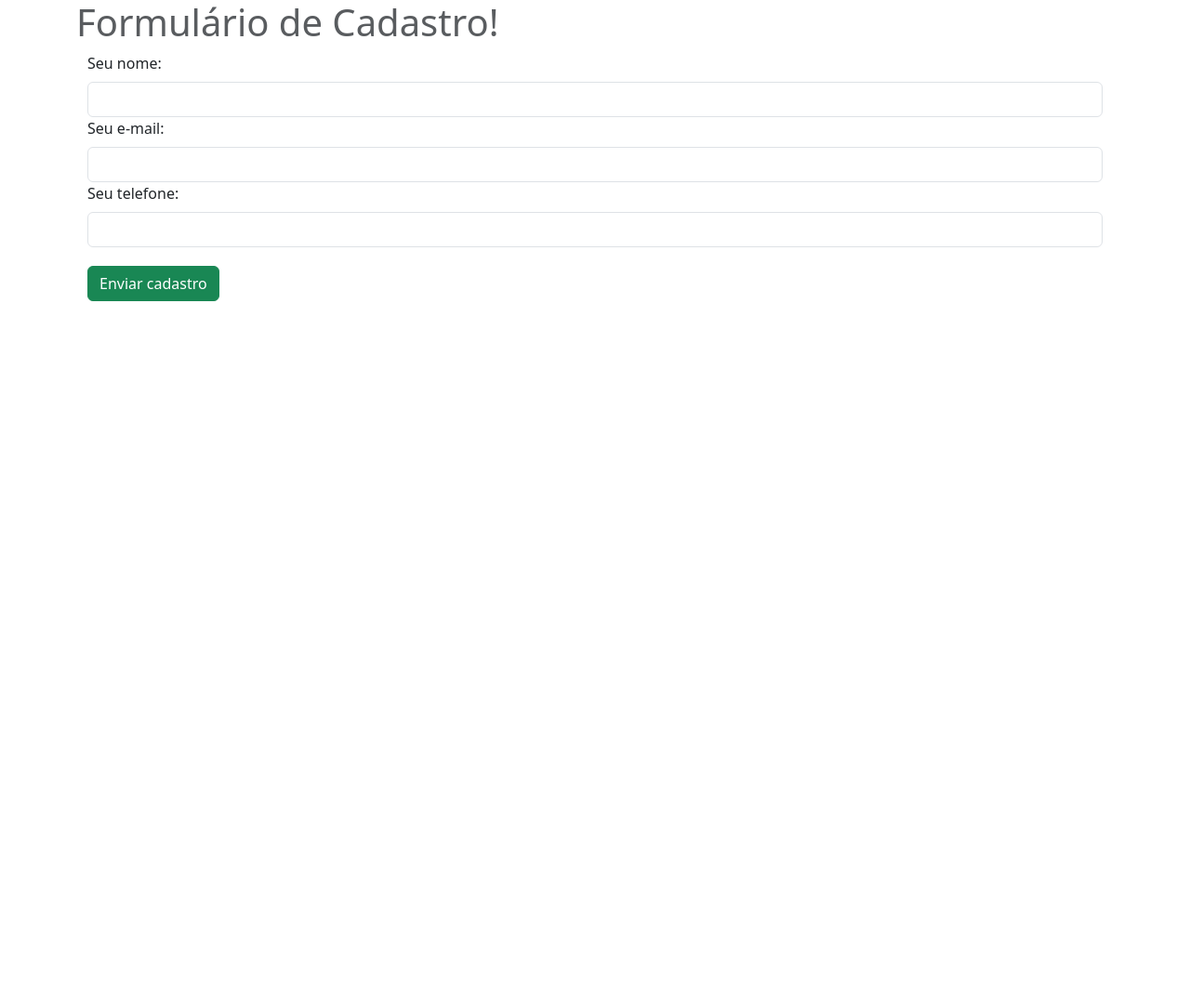
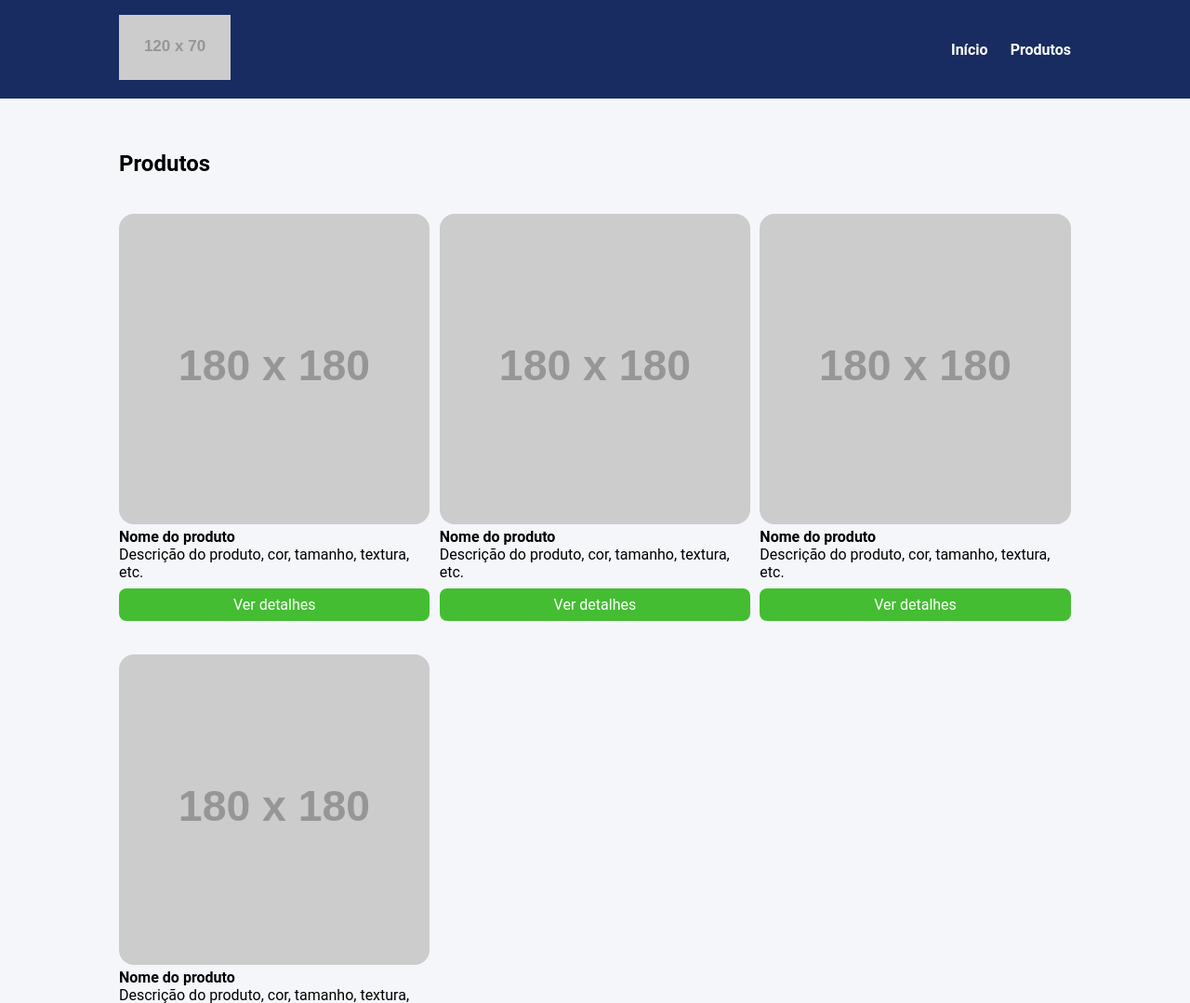
Before and after one commit to fabiobignoto/curso_ebac_frontend, a website: page index.html in a window 1280 px wide. Shown: the top 1079 px of the page at 93% size. Before the commit the page ends 800 px from the top, so only its background shows below. Drawn offline with nearby package versions, Linux system fonts and the light colour scheme; placeholder pictures from the web are drawn by us.

Commit message:
Commit inicial dos arquivos

```diff
--- /dev/null
+++ b/M15_styles.css
@@ -0,0 +1,102 @@
+* {
+    margin: 0;
+    padding: 0;
+    box-sizing: border-box;
+    font-family: Roboto, sans-serif;
+}
+
+body {
+    background-color: #f5f6fa;
+}
+
+li {
+    list-style: none;
+}
+
+.container {
+    max-width: 1024px;
+    width: 100%;
+    margin: 0 auto;
+}
+
+header {
+    background-color: #182C61;
+    position: sticky;
+    top: 0;
+    left: 0;
+}
+
+header .container {
+    display: flex;
+    justify-content: space-between;
+    align-items: center;
+    padding: 16px 0;
+}
+
+.menu {
+    display: flex;
+}
+
+.menu li {
+    font-weight: bold;
+    margin-left: 24px;
+}
+
+.menu li a {
+    color: #fff;
+    text-decoration: none;
+}
+
+section {
+    padding: 56px 0;
+}
+
+.products {
+    margin-top: 40px;
+    display: grid;
+    grid-template-columns: repeat(3, 32.66%);
+    column-gap: 1%;
+    row-gap: 4%;
+    width: 100%;
+}
+
+.product-item img {
+    width: 100%;
+    border-radius: 16px;
+}
+
+.product-button {
+    display: block;
+    background-color: #44bd32;
+    color: #fff;
+    text-align: center;
+    padding: 8px 0;
+    border-radius: 8px;
+    margin-top: 8px;
+    text-decoration: none;
+}
+
+.product-button:hover {
+    background-color: #4cd137;
+}
+
+@media screen and (max-width: 1023px) {
+    .container {
+        max-width: 80%;
+    }
+
+    .products {
+        grid-template-columns: repeat(2, 48.5%);
+        column-gap: 3%;
+    }
+}
+
+@media screen and (max-width: 767px) {
+    .products {
+        display: block;
+    }
+
+    .product-item  {
+        margin-bottom: 32px;
+    }
+}
--- a/index.html
+++ b/index.html
@@ -1,39 +1,78 @@
 <!DOCTYPE html>
-<html lang="pt_BR">
-<head>
+<html lang="pt-BR"><head>
+<meta http-equiv="content-type" content="text/html; charset=UTF-8">
     <meta charset="UTF-8">
     <meta http-equiv="X-UA-Compatible" content="IE=edge">
     <meta name="viewport" content="width=device-width, initial-scale=1.0">
-    <title>Formulário de Cadastro</title>
-    <link rel="stylesheet" href="https://cdn.jsdelivr.net/npm/bootstrap@5.3.0/dist/css/bootstrap.min.css">
+    <title>Document</title>
+    <link rel="preconnect" href="https://fonts.googleapis.com/">
+    <link rel="preconnect" href="https://fonts.gstatic.com/" crossorigin="">
+    <link rel="stylesheet" href="./build/main.css">
 
-<style>
-    button{
-        margin-top: 20px;
-    }
-</style>
+<body>
+    <header>
+        <div class="container">
+            <div class="branding">
+                <img src="https://via.placeholder.com/120x70">
+            </div>
+            <nav>
+                <ul class="menu">
+                    <li>
+                        <a href="#">Início</a>
+                    </li>
+                    <li>
+                        <a href="#">Produtos</a>
+                    </li>
+                </ul>
+            </nav>
+        </div>
+    </header>
+    <section>
+        <div class="container">
+            <h2>Produtos</h2>
+            <ul class="products">
+                <li class="product-item">
+                    <img src="https://via.placeholder.com/180x180">
+                    <h4>Nome do produto</h4>
+                    <p>
+                        Descrição do produto, cor, tamanho, textura, etc.
+                    </p>
+                    <a href="#" class="product-button">
+                        Ver detalhes
+                    </a>
+                </li>
+                <li class="product-item">
+                    <img src="https://via.placeholder.com/180x180">
+                    <h4>Nome do produto</h4>
+                    <p>
+                        Descrição do produto, cor, tamanho, textura, etc.
+                    </p>
+                    <a href="#" class="product-button">
+                        Ver detalhes
+                    </a>
+                </li>
+                <li class="product-item">
+                    <img src="https://via.placeholder.com/180x180">
+                    <h4>Nome do produto</h4>
+                    <p>
+                        Descrição do produto, cor, tamanho, textura, etc.
+                    </p>
+                    <a href="#" class="product-button">
+                        Ver detalhes
+                    </a>
+                </li>
+                <li class="product-item">
+                    <img src="https://via.placeholder.com/180x180">
+                    <h4>Nome do produto</h4>
+                    <p>
+                        Descrição do produto, cor, tamanho, textura, etc.
+                    </p>
+                    <a href="#" class="product-button">
+                        Ver detalhes
+                    </a>
+                </li>
+            </ul>
+        </div>
+    </section>
 
-</head>
-<body>
-    <div class="container">
-    <header>
-        <h1 class="text-muted">Formulário de Cadastro!</h1>
-    </header>
-
-    <div class="container">
-        <form class="cadastro">
-            <label for="nome" class="form-label">Seu nome:</label>
-            <input class="form-control" type="text" id="nome">
-
-            <label for="email" class="form-label">Seu e-mail:</label>
-            <input class="form-control" type="text" id="email">
-
-            <label for="tel" class="form-label">Seu telefone:</label>
-            <input class="form-control" type="tel" id="tel">
-
-            <button type="submit" class="btn-success btn">Enviar cadastro</button>
-        </form>
-    </div>
-</div>
-</body>
-</html>
+</body></html>
--- /dev/null
+++ b/source/config/reset.scss
@@ -0,0 +1,8 @@
+@use './variaveis.scss';
+
+* {
+    margin: 0;
+    padding: 0;
+    box-sizing: border-box;
+    font-family: Roboto, sans-serif;
+}
--- /dev/null
+++ b/source/config/variaveis.scss
@@ -0,0 +1,7 @@
+// variaveis de cor
+$corDeFundo: #f5f6fa;
+$corFundoHeader: #182C61;
+
+// Variaveis de dispostivos
+$mobile: 767px;
+$tablet: 1023px;
--- /dev/null
+++ b/source/main.scss
@@ -0,0 +1,104 @@
+@use './config/variaveis.scss';
+@use './config/reset.scss';
+
+
+body{
+    background-color: variaveis.$corDeFundo;
+
+    li {
+        list-style: none;
+    }
+
+    .container {
+        max-width: 1024px;
+        width: 100%;
+        margin: 0 auto;
+    }
+
+    header{
+        background-color: variaveis.$corFundoHeader;
+        position: sticky;
+        top: 0;
+        left: 0;
+
+        .container {
+            display: flex;
+            justify-content: space-between;
+            align-items: center;
+            padding: 16px 0;
+        }
+    }
+
+    .menu {
+        display: flex;
+
+        li {
+            font-weight: bold;
+            margin-left: 24px;
+
+            a {
+                color: #FFF;
+                text-decoration: none;
+            }
+        }
+    }
+
+    section {
+        padding: 56px 0;
+
+        .products {
+            margin-top: 40px;
+            display: grid;
+            grid-template-columns: repeat(3, 32.66%);
+            column-gap: 1%;
+            row-gap: 4%;
+            width: 100%;
+
+            .product-item {
+                img{
+                width: 100%;
+                border-radius: 16px;}
+
+                .product-button {
+                    display: block;
+                    background-color: #44bd32;
+                    color: #fff;
+                    text-align: center;
+                    padding: 8px 0;
+                    border-radius: 8px;
+                    margin-top: 8px;
+                    text-decoration: none;
+
+                    &:hover {
+                        background-color: #4cd137;
+                    }
+
+                }
+
+            }
+
+        }
+
+    }
+}
+
+@media screen and (max-width: variaveis.$tablet) {
+    .container {
+        max-width: 80%;
+    }
+
+    .products {
+        grid-template-columns: repeat(2, 48.5%);
+        column-gap: 3%;
+    }
+}
+
+@media screen and (max-width: variaveis.$mobile) {
+    .products {
+        display: block;
+    }
+
+    .product-item  {
+        margin-bottom: 32px;
+    }
+}
```
Also changed, not shown: package.json (added, +15 -0 lines), build/main.css (added), 3 other files.
